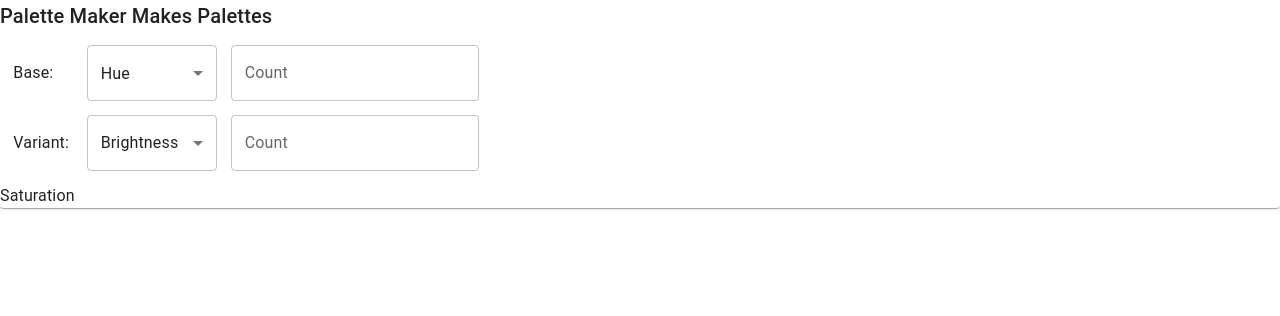
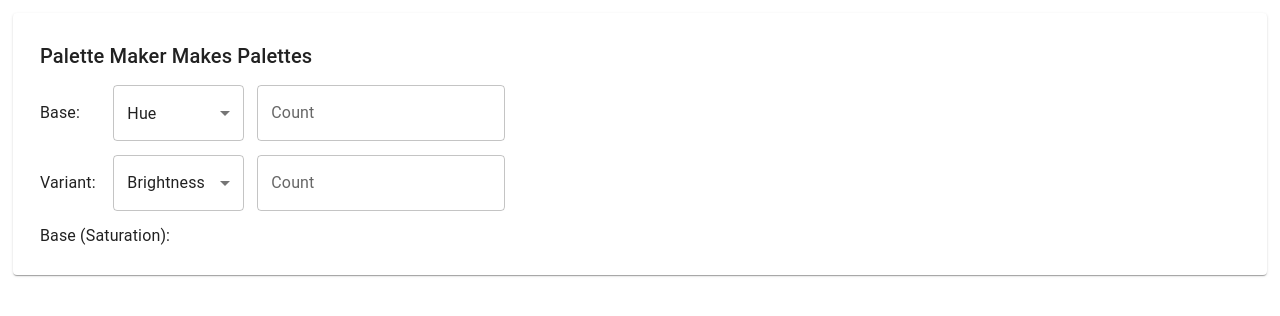
Before and after one commit to davor-skontra/pmmp, a React (Create React App) app: page / in a window 1280 px wide. Shown: the top 316 px of the page. Built offline with nearby package versions, Linux system fonts and the light colour scheme.

Commit message:
Add initial slider

```diff
--- a/src/App.tsx
+++ b/src/App.tsx
@@ -4,11 +4,19 @@ import {Box, Card, Typography} from "@mui/material";
 import ColorValueSelector from "./ColorValueSelector";
 import {ColorProperty} from "./palette-engine";
 import _ from 'lodash'
+import ColorValueSlider from "./ColorValueSlider";
+
+const cardStyle: CSSProperties = {
+    margin: '10pt',
+    padding: '20pt',
+    display: 'flex',
+    flexDirection: 'column',
+    gap: '10pt'
+}
 
 function App() {
     const [baseSelection, setBaseSelection] = useState(ColorProperty.Hue)
     const [variantSelection, setVariantSelection] = useState(ColorProperty.Brightness)
-
     const properties = Object.values<ColorProperty>(ColorProperty)
     const constantSelection = _.without(properties, baseSelection, variantSelection)
 
@@ -20,21 +28,28 @@ function App() {
 
     return (
         <Box>
-            <Card>
+            <Card style={cardStyle}>
                 <Typography variant={"h6"}>Palette Maker Makes Palettes</Typography>
                 <ColorValueSelector
                     title={'Base:'}
                     defaultSelected={baseSelection}
                     selectableOptions={exclude(variantSelection)}
                     onOptionChange={setBaseSelection}
-                    onValueChange={x => {}}/>
+                    onValueChange={x => {
+                    }}/>
                 <ColorValueSelector
                     title={'Variant:'}
                     defaultSelected={variantSelection}
                     selectableOptions={exclude(baseSelection)}
                     onOptionChange={setVariantSelection}
-                    onValueChange={x => {}}/>
-                <Typography variant={'body1'}>{constantSelection}</Typography>
+                    onValueChange={x => {
+                    }}/>
+                <ColorValueSlider
+                    title={`Base (${constantSelection}):`}
+                    from={1}
+                    to={100}
+                    onValueChange={x => {}}
+                />
             </Card>
         </Box>
     );
--- a/src/ColorValueSelector.tsx
+++ b/src/ColorValueSelector.tsx
@@ -1,7 +1,7 @@
 import {Box, FormControl, MenuItem, TextField, Typography} from '@mui/material';
 import {CSSProperties, useState} from 'react';
 import {ColorProperty} from "./palette-engine";
-import Select, { SelectChangeEvent } from '@mui/material/Select';
+import Select, {SelectChangeEvent} from '@mui/material/Select';
 
 interface ColorValueSelectorProps {
     title: string;
@@ -11,18 +11,16 @@ interface ColorValueSelectorProps {
     onValueChange: (value: number) => void;
 }
 
-const boxStyle: CSSProperties = {
+const formControlStyle: CSSProperties = {
     display: 'flex',
     flexDirection: 'row',
     alignItems: 'center',
     gap: '10pt',
-    margin: '10pt'
 }
 
 function ColorValueSelector(p: ColorValueSelectorProps) {
     return (
-        <Box>
-            <FormControl style={boxStyle} sx={{ m: 1, minWidth: 420 }}>
+        <FormControl style={formControlStyle}>
             <Typography variant={'body1'} style={{width: '45pt'}}>{p.title}</Typography>
             <Select
                 style={{width: '98pt'}}
@@ -35,11 +33,10 @@ function ColorValueSelector(p: ColorValueSelectorProps) {
             </Select>
             <TextField
                 type={'number'}
-                    inputProps={{ inputMode: 'numeric'}}
+                inputProps={{inputMode: 'numeric'}}
                 label={'Count'}
                 onChange={e => p.onValueChange(Number(e.target.value))}/>
         </FormControl>
-        </Box>
     )
 }
 
--- /dev/null
+++ b/src/ColorValueSlider.tsx
@@ -0,0 +1,25 @@
+import {FormControl, Typography} from "@mui/material";
+import {CSSProperties} from "react";
+
+interface ColorValueSliderProps {
+    title: string
+    from: number
+    to: number
+    onValueChange: (value: number) => void
+}
+
+const formControlStyle: CSSProperties = {
+    display: 'flex',
+    flexDirection: 'row',
+    alignItems: 'center',
+    gap: '10pt',
+}
+function ColorValueSlider(p: ColorValueSliderProps){
+    return (
+        <FormControl style={formControlStyle}>
+            <Typography variant={'body1'} style={{width: '200pt'}}>{p.title}</Typography>
+        </FormControl>
+    )
+}
+
+export default ColorValueSlider;
```
Lines whose indentation alone changed are shown as unchanged.
